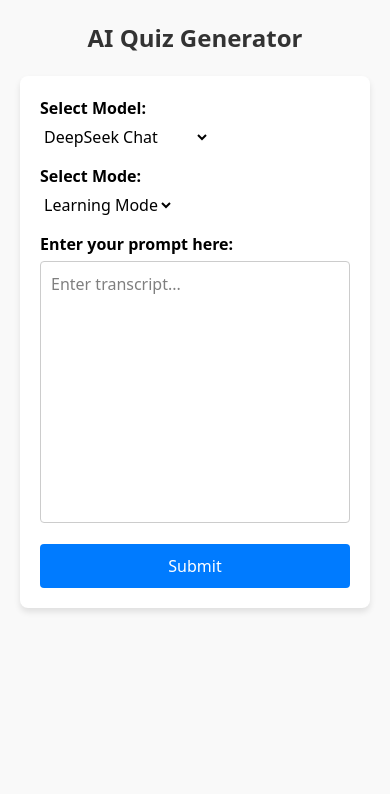
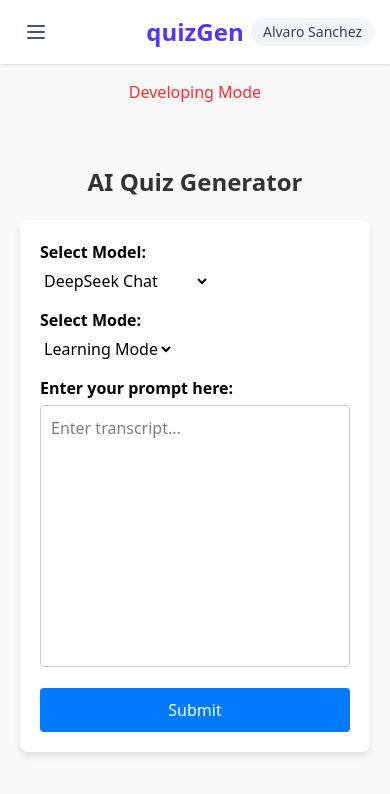
Before and after one commit to justsanchez/quizGen, a React (Vite) app: page / in a window 390 px wide. Shown: the top 794 px of the page. Built offline with nearby package versions, Linux system fonts and the light colour scheme; no server answers.

Commit message:
saving changes... | i now have the generated quiz in its own file, just need to account for testing mode

```diff
--- a/package.json
+++ b/package.json
@@ -14,7 +14,8 @@
     "@tailwindcss/vite": "^4.0.9",
     "openai": "^4.87.3",
     "react": "^19.0.0",
-    "react-dom": "^19.0.0"
+    "react-dom": "^19.0.0",
+    "react-router-dom": "^7.4.0"
   },
   "devDependencies": {
     "@eslint/js": "^9.21.0",
--- a/src/components/HomePage.jsx
+++ b/src/components/HomePage.jsx
@@ -1,7 +1,8 @@
 import React, { useState } from "react";
-import { invokeDeepSeek } from "../services/deepSeek"; // Import the Bedrock service
+import { invokeDeepSeekQuizGenerator } from "../services/deepSeek"; // Import the Bedrock service
 import "../styles/HomePage.css"; // Import external CSS
 import QuizDisplay from "./QuizDisplay.jsx"; // Import the QuizDisplay component
+import Navbar from "./NavBar.jsx";
 
 export default function HomePage() {
   const [input, setInput] = useState("");
@@ -15,7 +16,7 @@ export default function HomePage() {
 
   const invokeModel = async (input) => {
     if (selectedModel === "deepseek-chat") {
-      return await invokeDeepSeek(input);
+      return await invokeDeepSeekQuizGenerator(input);
     }
     // Future models can be added here
 
@@ -177,10 +178,15 @@ export default function HomePage() {
   };
 
   return (
+
     <div className="homepage-container">
+      <Navbar />
+      <>{isDeveloping && (<h1 className="text-red-500 pt-15">Developing Mode</h1>)}</>
+
       {!response && (
         <>
-          <h2 className="homepage-title">AI Quiz Generator</h2>
+          <h2 className="homepage-title pt-15">AI Quiz Generator</h2>
+
           <form onSubmit={handleSubmit} className="homepage-form">
             <div className="form-group">
               <label htmlFor="model">Select Model:</label>
@@ -231,10 +237,12 @@ export default function HomePage() {
 
     {/* Displaying Quiz Questions */}
 {response && response.length > 0 && (
+  <div className="pt-15">
     <QuizDisplay
       response={response}
       selectedMode={selectedMode}
     />
+  </div>
 )}
     </div>
   );
--- /dev/null
+++ b/src/components/NavBar.jsx
@@ -0,0 +1,65 @@
+import React, { useState } from 'react';
+import { Link } from 'react-router-dom';
+
+const Navbar = () => {
+  const [isMenuOpen, setIsMenuOpen] = useState(false);
+  const [username] = useState('Alvaro Sanchez');
+
+  return (
+    <nav className="fixed w-full top-0 bg-white shadow-sm z-50">
+      <div className="max-w-7xl mx-auto px-4 sm:px-6 lg:px-8">
+        <div className="flex justify-between items-center h-16 relative">
+          {/* Left Section - Hamburger Menu */}
+          <div className="flex items-center md:hidden">
+            <button
+              onClick={() => setIsMenuOpen(!isMenuOpen)}
+              className="p-2 rounded-md text-gray-600 hover:text-gray-900 focus:outline-none"
+            >
+              <svg className="h-6 w-6" fill="none" viewBox="0 0 24 24" stroke="currentColor">
+                <path strokeLinecap="round" strokeLinejoin="round" strokeWidth={2} d="M4 6h16M4 12h16M4 18h16" />
+              </svg>
+            </button>
+          </div>
+
+          {/* Center Section - Title (Always centered) */}
+          <div className="absolute left-1/2 transform -translate-x-1/2">
+            <Link to="/" className="text-2xl font-bold text-indigo-600 hover:text-indigo-700 transition-colors">
+              quizGen
+            </Link>
+          </div>
+
+          {/* Right Section - User Profile */}
+          <div className="flex items-center ml-auto">
+            <div className="flex items-center space-x-2">
+              <span className="bg-gray-100 px-3 py-1 rounded-full text-sm font-medium text-gray-700 hover:bg-gray-200 transition-colors">
+                {username}
+              </span>
+            </div>
+          </div>
+        </div>
+      </div>
+
+      {/* Mobile Menu */}
+      {isMenuOpen && (
+        <div className="md:hidden bg-white border-t">
+          <div className="px-2 pt-2 pb-3 space-y-1">
+            <Link
+              to="/"
+              className="block px-3 py-2 rounded-md text-base font-medium text-gray-600 hover:bg-gray-50"
+            >
+              Home
+            </Link>
+            <Link
+              to="/profile"
+              className="block px-3 py-2 rounded-md text-base font-medium text-gray-600 hover:bg-gray-50"
+            >
+              Profile
+            </Link>
+          </div>
+        </div>
+      )}
+    </nav>
+  );
+};
+
+export default Navbar;
--- a/src/main.jsx
+++ b/src/main.jsx
@@ -1,10 +1,13 @@
 import { StrictMode } from 'react'
 import { createRoot } from 'react-dom/client'
+import { BrowserRouter } from "react-router-dom";
 import './index.css'
 import HomePage from './components/HomePage.jsx'
 
 createRoot(document.getElementById('root')).render(
   <StrictMode>
-    <HomePage />
+		<BrowserRouter>
+      <HomePage />
+    </BrowserRouter>
   </StrictMode>,
 )
--- a/src/services/deepSeek.js
+++ b/src/services/deepSeek.js
@@ -16,12 +16,8 @@ const openai = new OpenAI({
         dangerouslyAllowBrowser: true // ! only for development
 });
 
-
-
-
-
 // Function to invoke a Bedrock model
-export const invokeDeepSeek = async (transcript) => {
+export const invokeDeepSeekQuizGenerator = async (transcript) => {
     // const input = {
     //     modelId: "deepseek.r1-v1:0",
     //     contentType: "application/json",
@@ -40,14 +36,13 @@ export const invokeDeepSeek = async (transcript) => {
     //   };
 
     let difficulty = "medium";
-    let numQuestions = 10;
+    let numQuestions = 12;
     let prompt = `
     Generate a ${difficulty} difficulty quiz with ${numQuestions} questions with this transcript.
     ${transcript}
     For each question:
     1. Phrase as a multiple choice question
     2. Provide 4 answer options
-    3. Mark the correct answer with [CORRECT]
     4. Add a brief explanation
     5. Include relevant AWS service names if applicable in the explanation
 
```
Also changed, not shown: src/App.css (deleted), 1 other file (tests, documents, lock files or other folders). Lines whose indentation alone changed are shown as unchanged.
